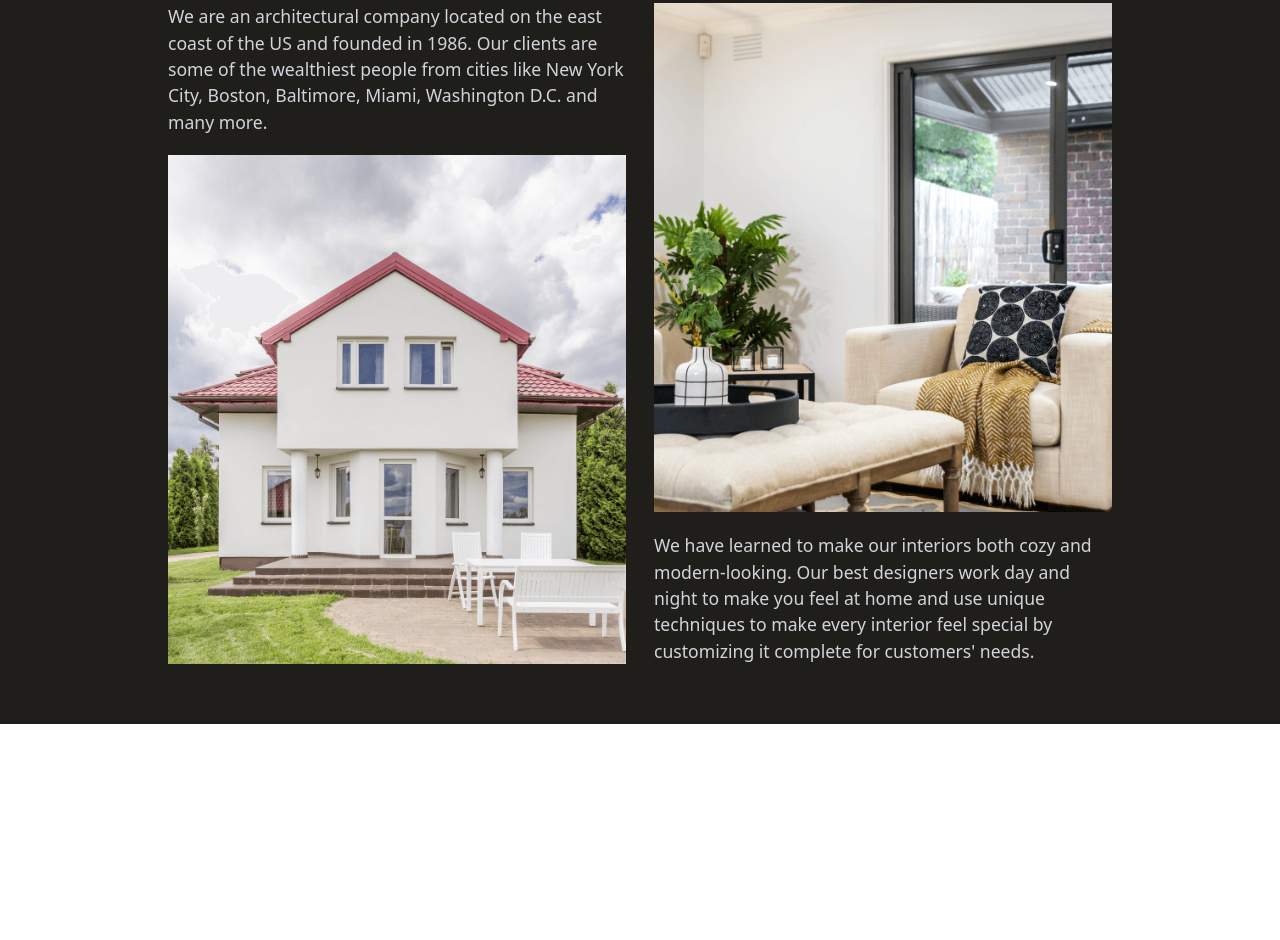
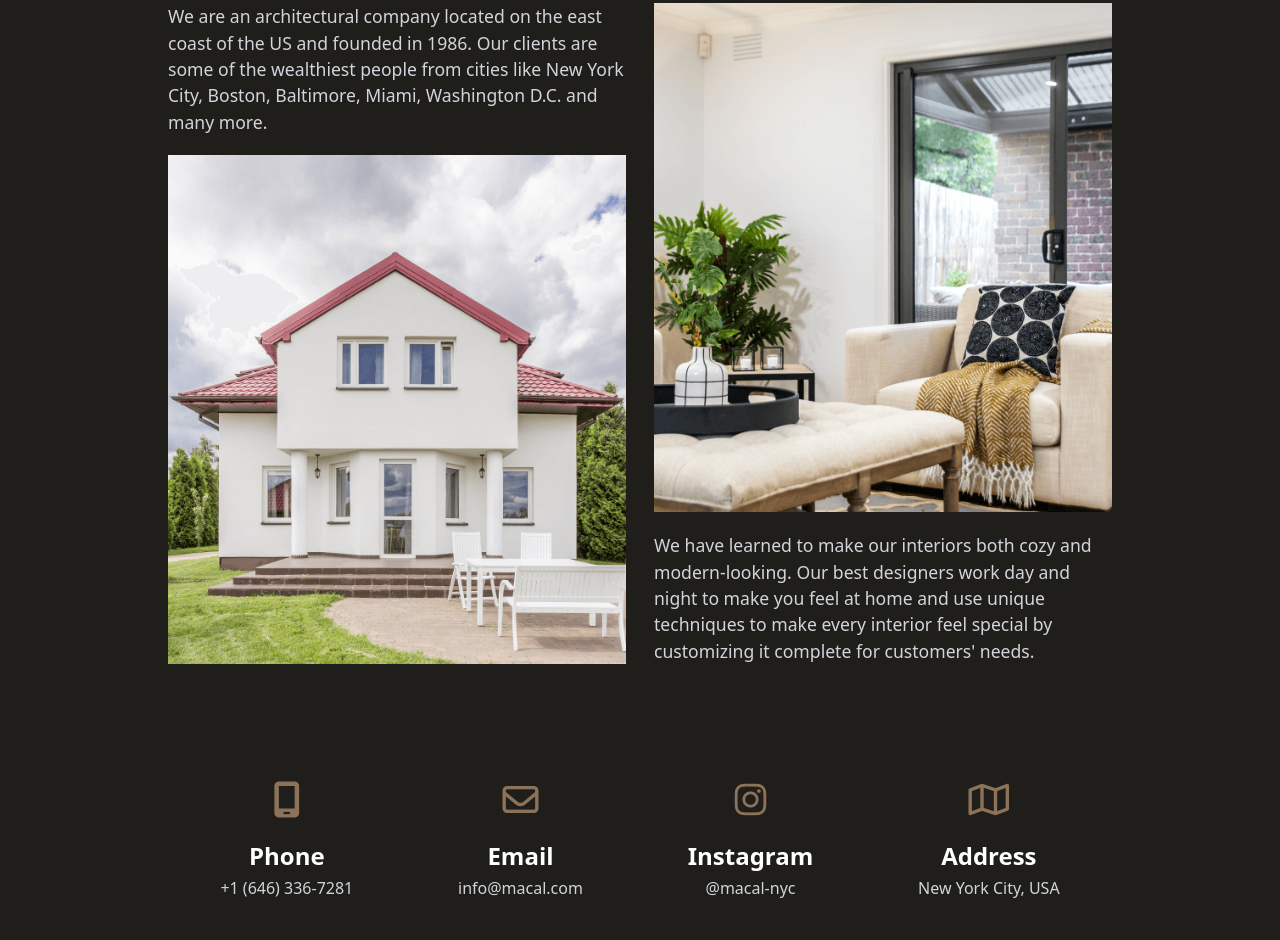
Before and after one commit to seesmof/macal, a plain HTML site: page index.html in a window 1280 px wide. Shown: the part 1290-2230 px from the top of the page. Before the commit the page ends 2014 px from the top, so only its background shows below. Drawn offline with nearby package versions, Linux system fonts and the light colour scheme.

Commit message:
feat: :sparkles: finish contact subsection, style it

```diff
--- a/index.html
+++ b/index.html
@@ -124,7 +124,7 @@
     <!-- about section start -->
     <section id="about" class="bg-inherit">
         <!-- header start -->
-        <a href="#about" class="">
+        <a href="#about">
             <h2 class="font-bold text-4xl hover:-translate-y-1 transition-all w-4/5 mx-auto pt-10 px-10">About Us</h2>
         </a>
         <!-- header end -->
@@ -155,6 +155,39 @@
             </div>
         </div>
         <!-- grid container end -->
+
+        <!-- contact subsection start -->
+        <section class="bg-inherit">
+            <!-- flex container start -->
+            <div class="flex container w-4/5 p-10 flex-row mx-auto justify-around items-center">
+                <div class="text-center hover:-translate-y-3 transition-all">
+                    <i class="fas fa-mobile-screen text-4xl py-4 text-center"></i>
+
+                    <h2 class="text-white font-bold text-2xl py-1">Phone</h2>
+                    <p class="text-gray-300">+1 (646) 336-7281</p>
+                </div>
+                <div class="text-center hover:translate-y-3 transition-all">
+                    <i class="fa-regular fa-envelope text-4xl py-4 text-center"></i>
+
+                    <h2 class="text-white font-bold text-2xl py-1">Email</h2>
+                    <p class="text-gray-300">info@macal.com</p>
+                </div>
+                <div class="text-center hover:-translate-y-3 transition-all">
+                    <i class="fa-brands fa-instagram text-4xl py-4 text-center"></i>
+
+                    <h2 class="text-white font-bold text-2xl py-1">Instagram</h2>
+                    <p class="text-gray-300">@macal-nyc</p>
+                </div>
+                <div class="text-center hover:translate-y-3 transition-all">
+                    <i class="fa-regular fa-map text-4xl py-4 text-center"></i>
+
+                    <h2 class="text-white font-bold text-2xl py-1">Address</h2>
+                    <p class="text-gray-300">New York City, USA</p>
+                </div>
+            </div>
+            <!-- flex container end -->
+        </section>
+        <!-- contact subsection end -->
     </section>
 </body>
 
```
